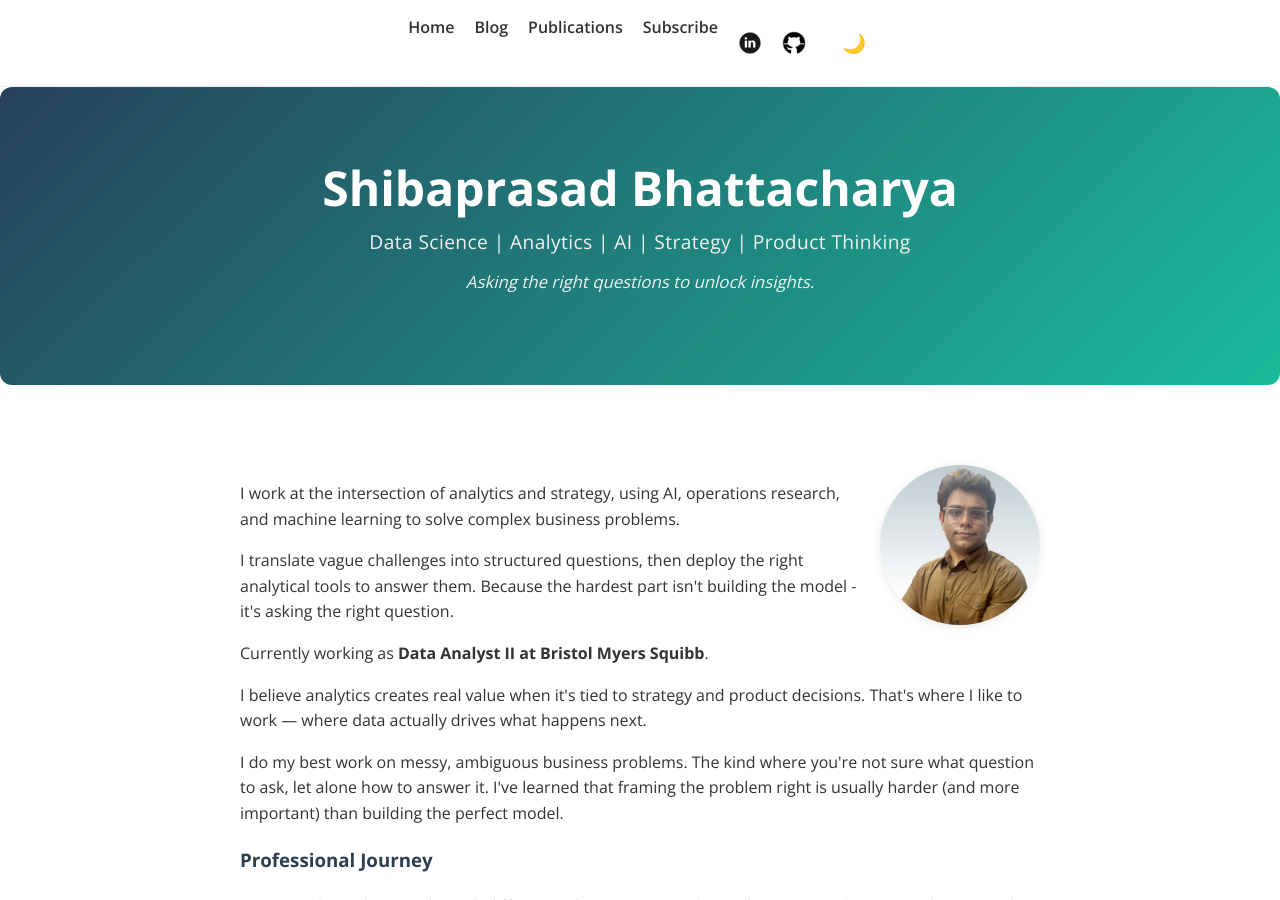
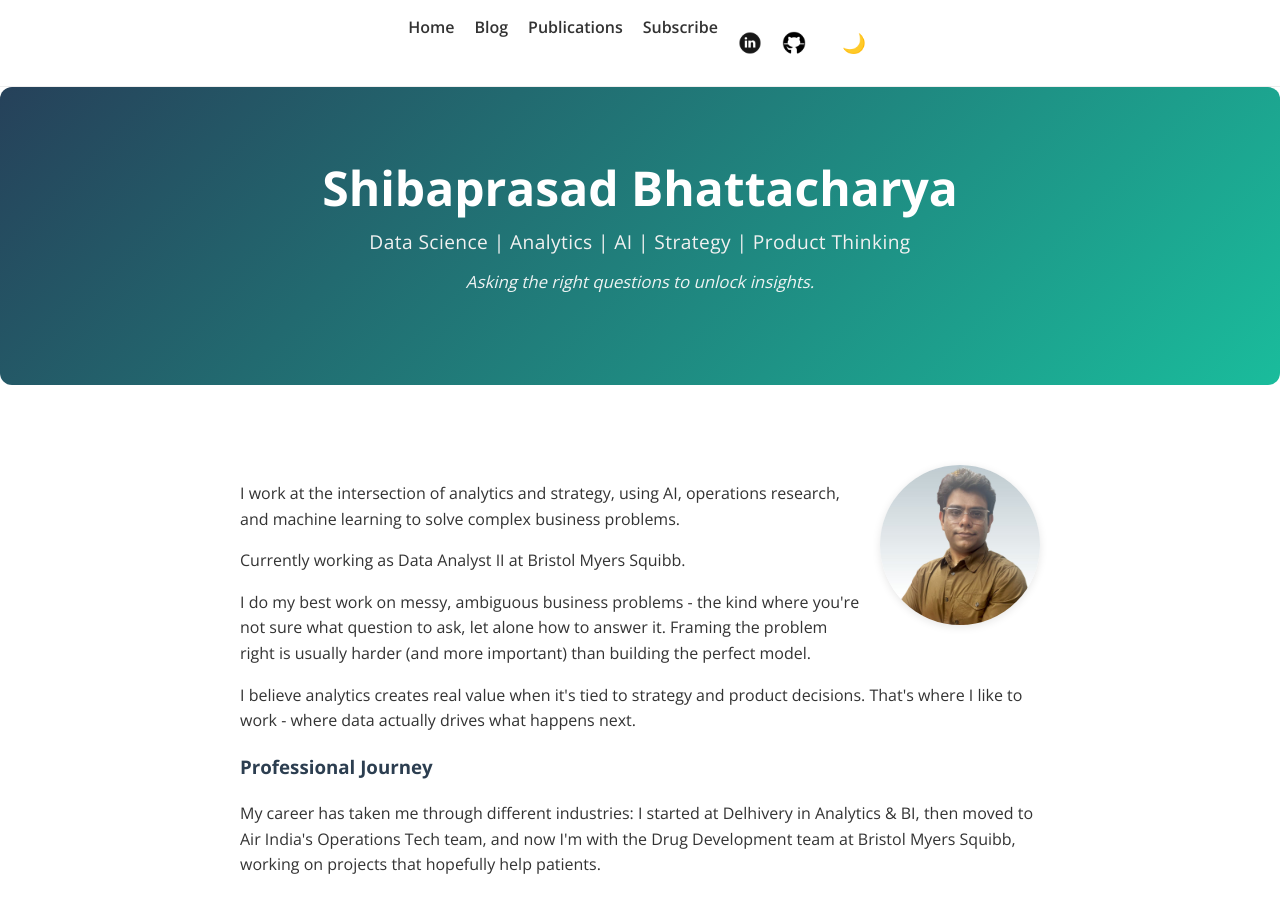
Before and after one commit to shibaprasadb/shibaprasadb.github.io, a Jekyll site: the page built from index.html, in a window 1280 px wide and 900 px high. Built offline with Jekyll 4.4.1, drawn with Linux system fonts in a browser that asks for light colours.

Commit message:
Update index.html

```diff
--- a/index.html
+++ b/index.html
@@ -19,13 +19,11 @@ title: Shibaprasad Bhattacharya
 
   <p>I work at the intersection of analytics and strategy, using AI, operations research, and machine learning to solve complex business problems.</p>
 
-  <p>I translate vague challenges into structured questions, then deploy the right analytical tools to answer them. Because the hardest part isn't building the model - it's asking the right question.</p>
+  <p>Currently working as Data Analyst II at Bristol Myers Squibb.</p>
 
-  <p>Currently working as <strong>Data Analyst II at Bristol Myers Squibb</strong>.</p>
+  <p>I do my best work on messy, ambiguous business problems - the kind where you're not sure what question to ask, let alone how to answer it. Framing the problem right is usually harder (and more important) than building the perfect model.</p>
 
-  <p>I believe analytics creates real value when it's tied to strategy and product decisions. That's where I like to work &mdash; where data actually drives what happens next.</p>
-
-  <p>I do my best work on messy, ambiguous business problems. The kind where you're not sure what question to ask, let alone how to answer it. I've learned that framing the problem right is usually harder (and more important) than building the perfect model.</p>
+  <p>I believe analytics creates real value when it's tied to strategy and product decisions. That's where I like to work - where data actually drives what happens next.</p>
 
   <h3>Professional Journey</h3>
 
```
